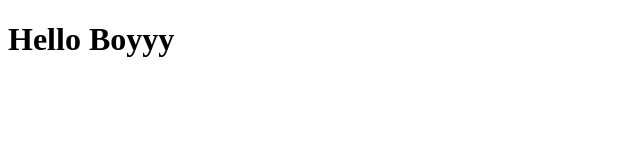
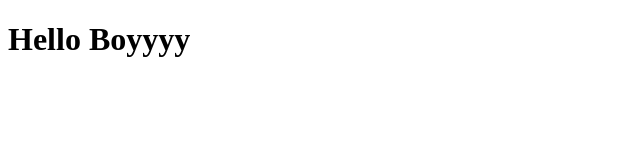
Before and after one commit to LewisNjagi/hello, a plain HTML site: page index.html in a window 1280 px wide. Shown: the full height of the page, 0-640 px from the left. Drawn offline with Linux system fonts and the light colour scheme.

Commit message:
second commit

```diff
--- a/index.html
+++ b/index.html
@@ -7,6 +7,6 @@
     <title>Document</title>
 </head>
 <body>
-    <h1>Hello Boyyy</h1>
+    <h1>Hello Boyyyy</h1>
 </body>
 </html>
```
